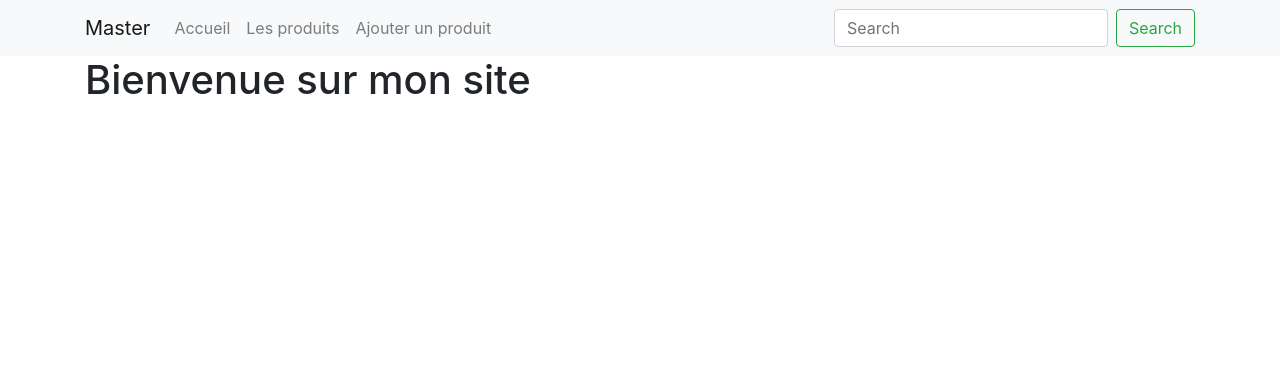
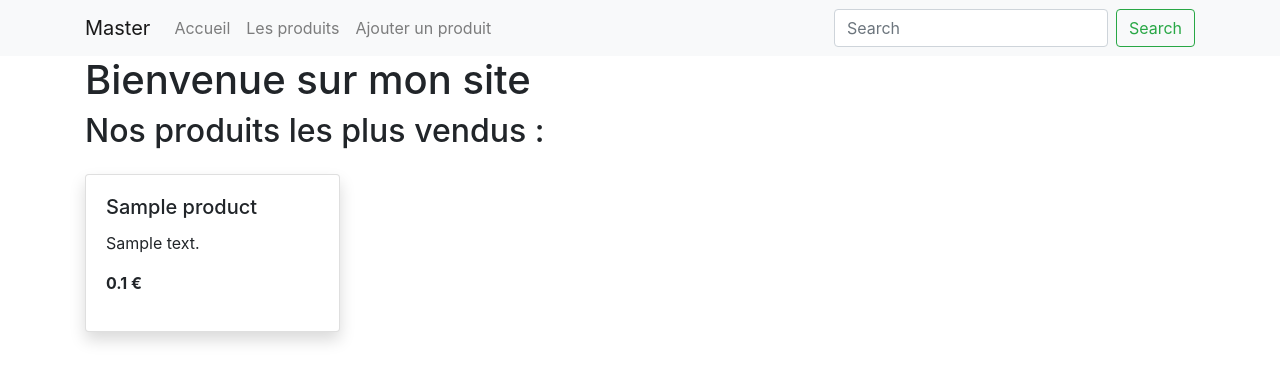
Before and after one commit to NicolasRousseaux26/master-symfony-1, a Symfony app: template templates/index/homepage.html.twig in a window 1280 px wide. Shown: the top 382 px of the page. Run offline with Twig, Linux system fonts and the light colour scheme; the template is opened without the code that fills it: most values are stand-ins (such as "Sample title", 1, 10 or a date in 2020); some libraries are stand-ins or nearby versions.

```diff
--- a/templates/index/homepage.html.twig
+++ b/templates/index/homepage.html.twig
@@ -2,4 +2,20 @@
 
 {% block body %}
     <h1>Bienvenue sur mon site</h1>
+
+    <h2>Nos produits les plus vendus :</h2>
+
+    <div class="row">
+        {% for product in products %}
+            <div class="col-lg-3">
+                <div class="card mt-3 shadow">
+                    <div class="card-body">
+                        <h5 class="card-title">{{ product.name }}</h5>
+                        <p>{{ product.description }}</p>
+                        <p><strong>{{ product.price / 100 }} €</strong></p>
+                    </div>
+                </div>
+            </div>
+        {% endfor %}
+    </div>
 {% endblock %}
```
Also changed, not shown: src/Controller/IndexController.php (+6 -13 lines), src/Repository/ProductRepository.php (+21 -0 lines).
